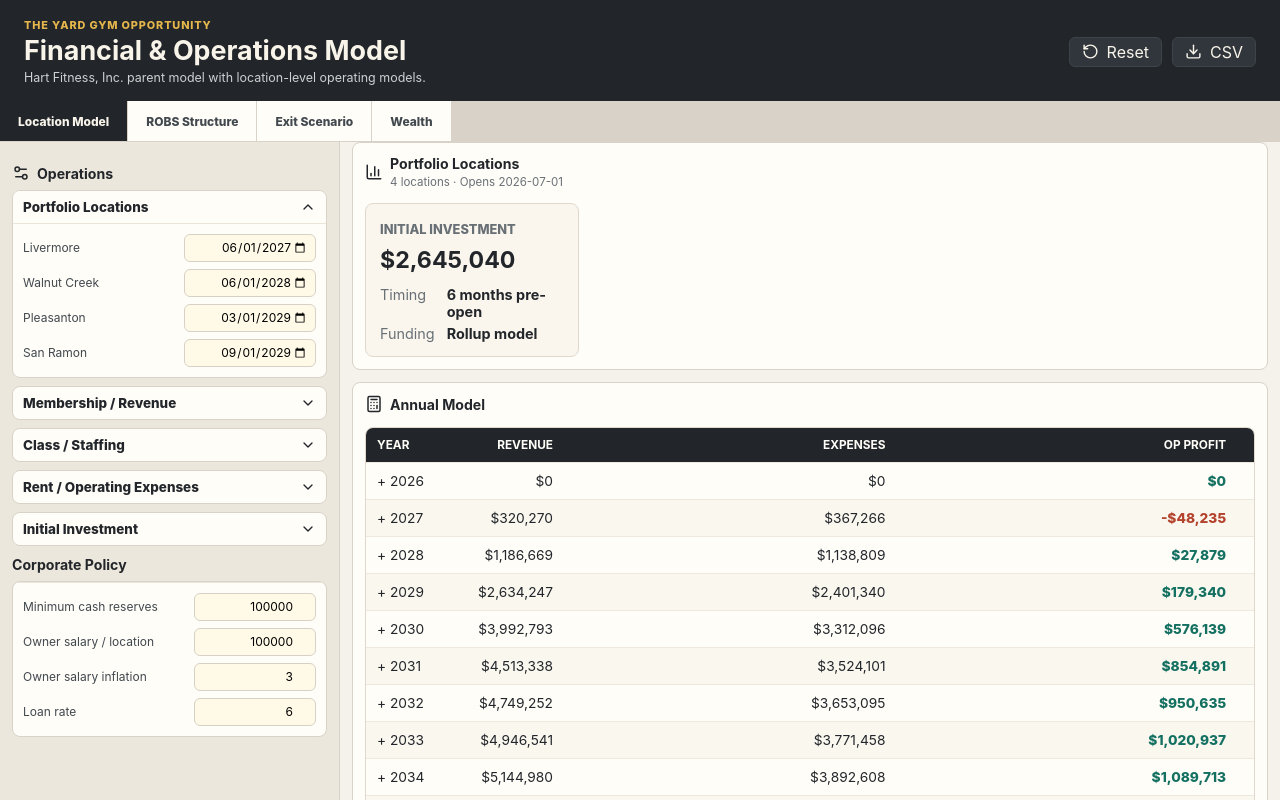
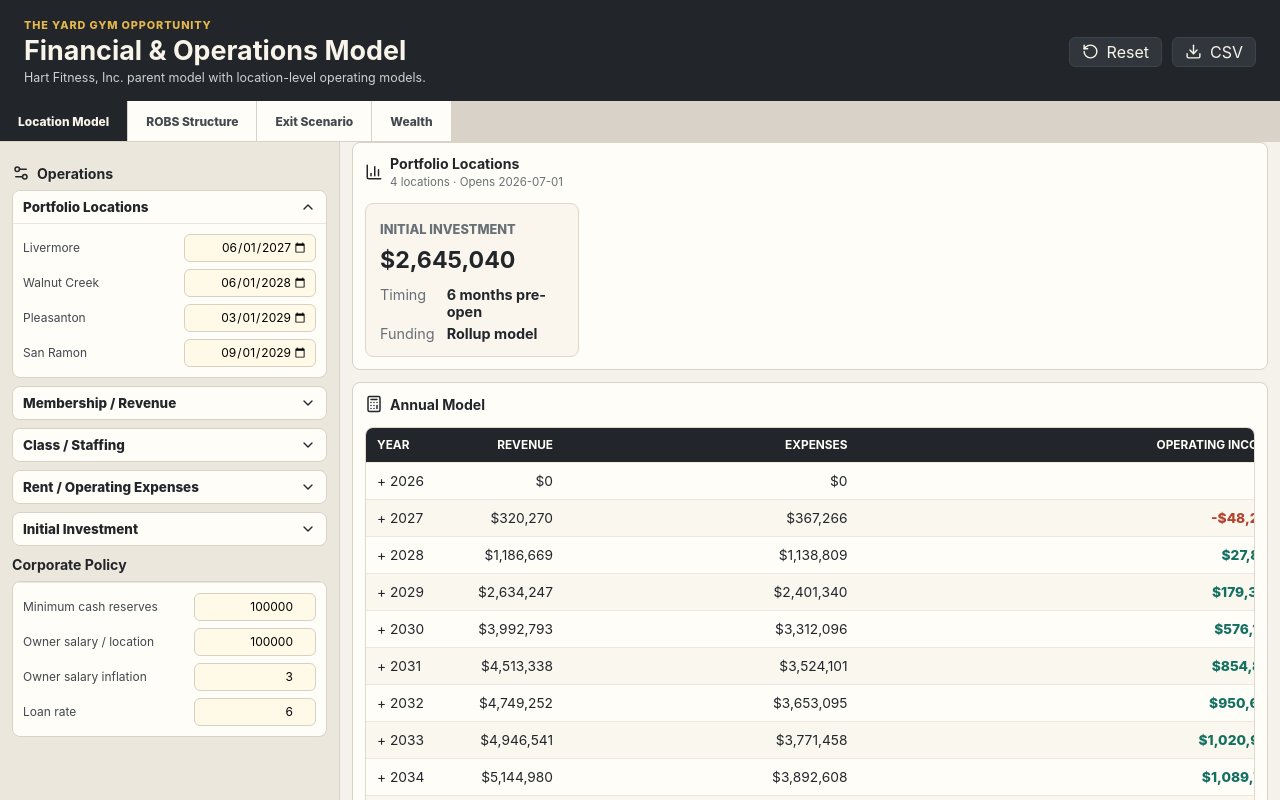
Before and after one commit to jkhart/theyardgym-financials, a React (Vite) app: page / in a window 1280 px wide. Shown: the top 800 px of the page. Built offline with nearby package versions, Linux system fonts and the light colour scheme.

Commit message:
Use income statement labels

```diff
--- a/src/components/App.jsx
+++ b/src/components/App.jsx
@@ -1004,7 +1004,7 @@ const ROLLUP_CHART_METRICS = {
     label: "Cash Flow",
     title: "Annual Cash Flow",
     valueKey: "netCash",
-    ariaLabel: "Annual cash flow after taxes, debt service, and C-Corp cash used",
+    ariaLabel: "Annual cash flow after taxes, interest expense, and C-Corp cash used",
   },
   corporateTaxes: {
     label: "Corp Taxes",
@@ -1047,10 +1047,10 @@ const ROLLUP_CHART_METRICS = {
     ],
   },
   debtService: {
-    label: "Debt Service",
-    title: "Annual Debt Service",
+    label: "Interest Expense",
+    title: "Annual Interest Expense",
     valueKey: "corporateDebtService",
-    ariaLabel: "Annual interest-only debt service paid",
+    ariaLabel: "Annual interest expense paid",
   },
   distributions: {
     label: "Distributions",
@@ -1257,9 +1257,9 @@ function RollupDashboard({ inputs, locations, rollupModel }) {
 	                <th>New Debt</th>
                 <th>Revenue</th>
                 <th>Expenses</th>
-                <th>Operating Profit</th>
+                <th>Operating Income</th>
                 <th>Owner Salary</th>
-                <th>Debt Service</th>
+                <th>Interest Expense</th>
                 <th>Interest</th>
                 <th>Taxable Income</th>
                 <th>Corp Taxes</th>
@@ -2868,9 +2868,9 @@ export function App() {
       "Members",
       "Operating Revenue",
       "Total Expenses",
-      "Operating Profit",
-      "Debt Service",
-      "Cash Flow After Debt Service",
+      "Operating Income",
+      "Interest Expense",
+      "Cash Flow After Interest Expense",
       "Operating Margin",
     ];
     const rows = locationSetModel.months.map((m) => [
--- a/src/components/Dashboard.jsx
+++ b/src/components/Dashboard.jsx
@@ -73,8 +73,8 @@ export function Dashboard({ model, locationMeta }) {
                 <th>Year</th>
                 <th>Revenue</th>
                 <th>Expenses</th>
-                <th>Op Profit</th>
-                <th>Debt Service</th>
+                <th>Operating Income</th>
+                <th>Interest Expense</th>
                 <th>Corp Taxes</th>
                 <th>Net Income</th>
                 <th>Margin</th>
```
Also changed, not shown: 1 other file (tests, documents, lock files or other folders).
